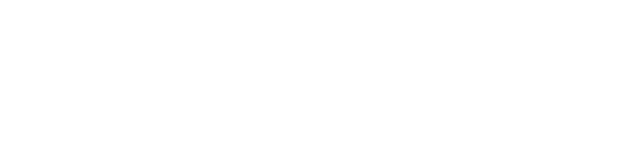
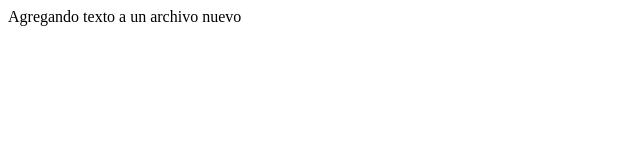
Before and after one commit to FaustoPaFl/Prueba, a plain HTML site: page BEDU.html in a window 1280 px wide. Shown: the whole page, without its empty margins (0-640 px from the left). Drawn offline with Linux system fonts and the light colour scheme.

Commit message:
Más cambios

```diff
--- a/BEDU.html
+++ b/BEDU.html
@@ -7,6 +7,6 @@
     <title>BEDU TESTING</title>
 </head>
 <body>
-
+ Agregando texto a un archivo nuevo
 </body>
 </html>
```
